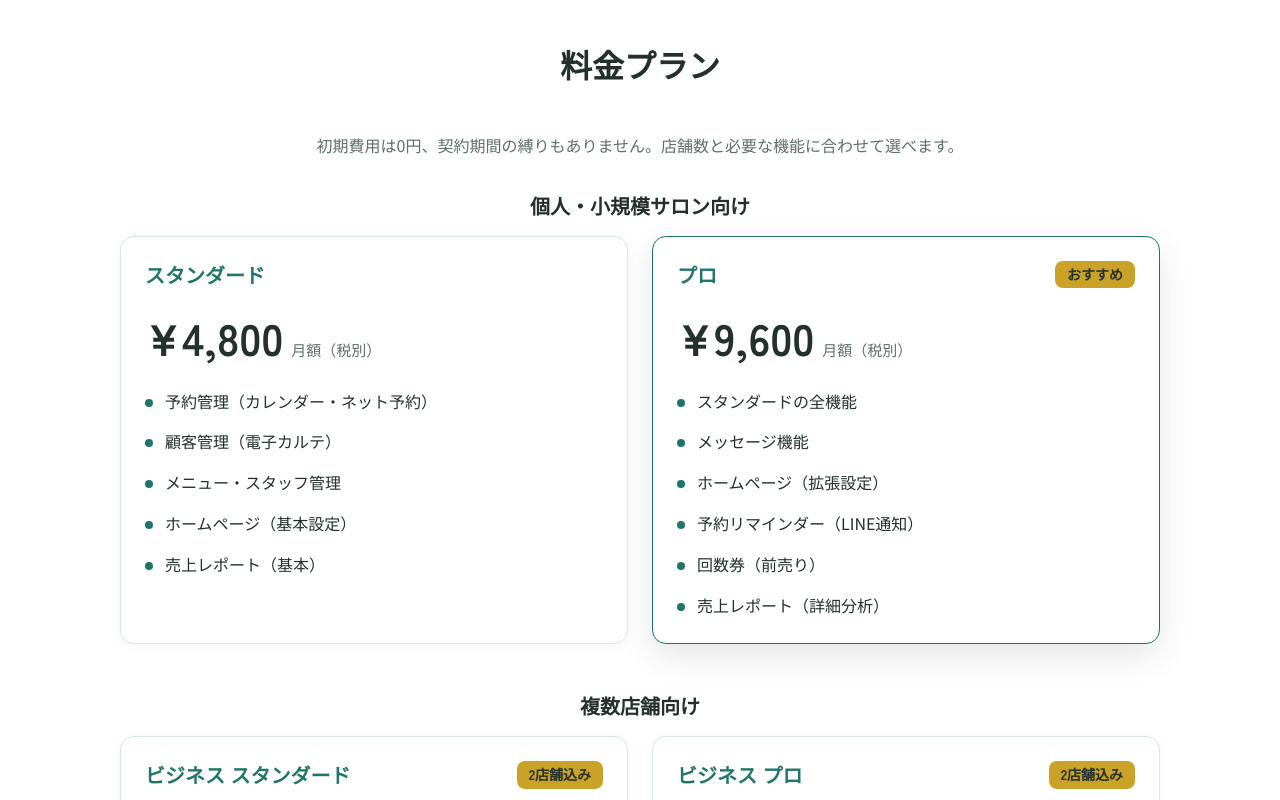
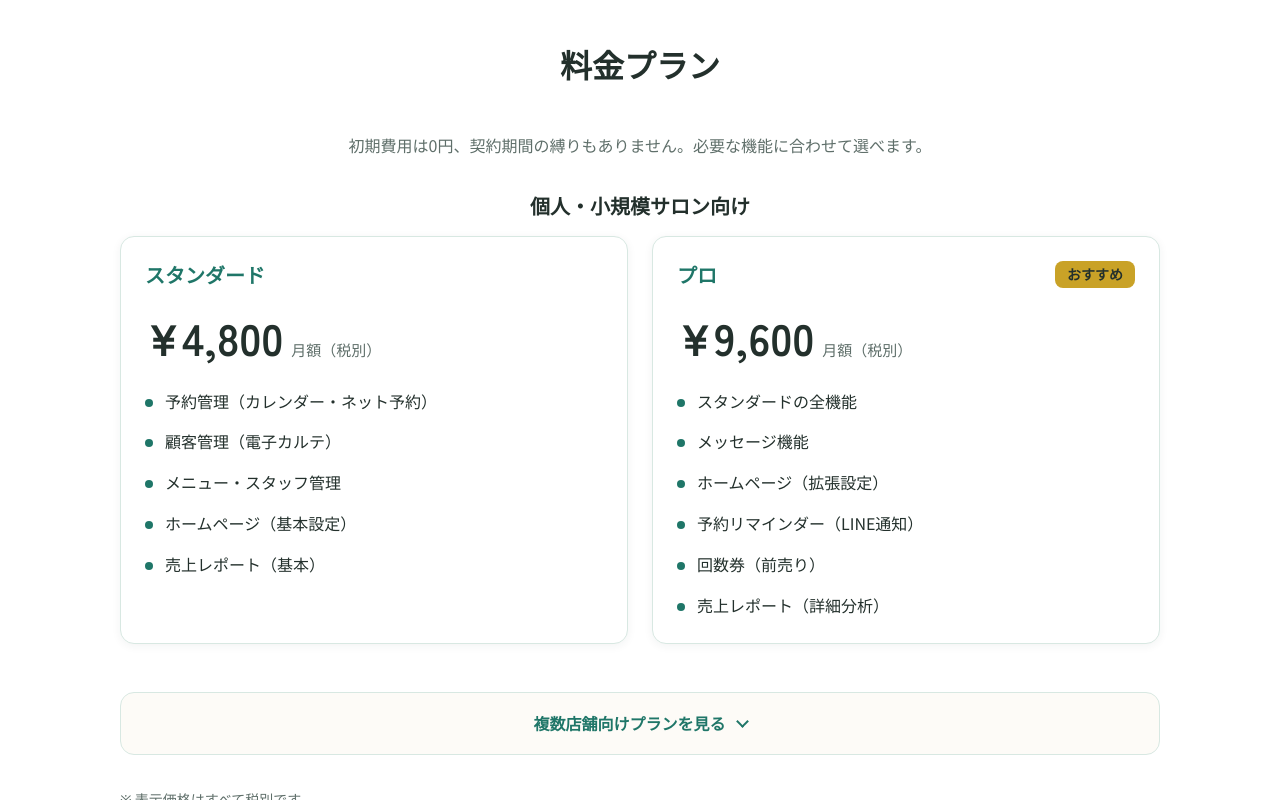
Before and after one commit to ohura-bitspace/bitsalon-lp, a React (Vite) app: page / in a window 1280 px wide. Shown: the part 1500-2300 px from the top of the page. Built offline with nearby package versions, Linux system fonts and the light colour scheme.

Commit message:
料金プランの複数店舗向けを初期非表示の折りたたみにする

```diff
--- a/src/sections/PricingSection.css
+++ b/src/sections/PricingSection.css
@@ -23,6 +23,56 @@
   text-align: center;
 }
 
+/*
+ * 折りたたみグループ（複数店舗向け）。
+ * 初期表示では見出しだけを控えめに置き、カードは開いたときにだけ見せる。
+ */
+.pricing__group--collapsible {
+  display: block;
+  background: var(--bg);
+  border: 1px solid var(--border);
+  border-radius: var(--radius);
+}
+
+.pricing__toggle {
+  display: flex;
+  align-items: center;
+  justify-content: center;
+  gap: var(--space-3);
+  padding: var(--space-4) var(--space-5);
+  color: var(--primary);
+  font-family: var(--font-heading);
+  font-weight: 700;
+  cursor: pointer;
+  list-style: none;
+}
+
+.pricing__toggle::-webkit-details-marker {
+  display: none;
+}
+
+/* 開閉状態を示すシェブロン。閉じているとき下向き、開いているとき上向き */
+.pricing__toggle::after {
+  content: '';
+  flex: 0 0 auto;
+  width: 9px;
+  height: 9px;
+  margin-top: -4px;
+  border-right: 2px solid currentColor;
+  border-bottom: 2px solid currentColor;
+  transform: rotate(45deg);
+  transition: transform 0.2s;
+}
+
+.pricing__group--collapsible[open] .pricing__toggle::after {
+  margin-top: 4px;
+  transform: rotate(-135deg);
+}
+
+.pricing__toggle-body {
+  padding: 0 var(--space-5) var(--space-5);
+}
+
 .pricing__cards {
   display: grid;
   grid-template-columns: repeat(2, minmax(0, 1fr));
@@ -40,11 +90,6 @@
   border: 1px solid var(--border);
   border-radius: var(--radius);
   box-shadow: var(--shadow-card);
-}
-
-.pricing__card--recommended {
-  border-color: var(--primary);
-  box-shadow: var(--shadow-float);
 }
 
 .pricing__card-header {
@@ -134,6 +179,14 @@
     gap: var(--space-6);
   }
 
+  .pricing__toggle {
+    padding: var(--space-4);
+  }
+
+  .pricing__toggle-body {
+    padding: 0 var(--space-4) var(--space-4);
+  }
+
   .pricing__cards {
     grid-template-columns: 1fr;
   }
--- a/src/sections/PricingSection.tsx
+++ b/src/sections/PricingSection.tsx
@@ -13,6 +13,8 @@ type PlanGroup = {
   key: string;
   label: string;
   plans: Plan[];
+  /** true のグループは折りたたみ（初期表示は閉じた状態）で出す */
+  collapsible?: boolean;
 };
 
 const planGroups: PlanGroup[] = [
@@ -53,6 +55,7 @@ const planGroups: PlanGroup[] = [
   {
     key: 'multi-location',
     label: '複数店舗向け',
+    collapsible: true,
     plans: [
       {
         key: 'business-standard',
@@ -83,27 +86,11 @@ const planGroups: PlanGroup[] = [
   },
 ];
 
-export default function PricingSection() {
+function PlanCards({ plans }: { plans: Plan[] }) {
   return (
-    <section id="pricing" className="section section--tinted">
-      <div className="container pricing">
-        <h2 className="section__title">料金プラン</h2>
-        <p className="section__lead">
-          初期費用は0円、契約期間の縛りもありません。店舗数と必要な機能に合わせて選べます。
-        </p>
-
-        <div className="pricing__groups">
-          {planGroups.map((group) => (
-            <section className="pricing__group" key={group.key} aria-labelledby={`${group.key}-heading`}>
-              <h3 className="pricing__group-title" id={`${group.key}-heading`}>
-                {group.label}
-              </h3>
     <div className="pricing__cards">
-                {group.plans.map((plan) => (
-                  <article
-                    className={`pricing__card${plan.badge === 'おすすめ' ? ' pricing__card--recommended' : ''}`}
-                    key={plan.key}
-                  >
+      {plans.map((plan) => (
+        <article className="pricing__card" key={plan.key}>
           <div className="pricing__card-header">
             <h4 className="pricing__plan-name">{plan.label}</h4>
             {plan.badge ? <span className="pricing__badge">{plan.badge}</span> : null}
@@ -122,8 +109,40 @@ export default function PricingSection() {
         </article>
       ))}
     </div>
+  );
+}
+
+export default function PricingSection() {
+  return (
+    <section id="pricing" className="section section--tinted">
+      <div className="container pricing">
+        <h2 className="section__title">料金プラン</h2>
+        <p className="section__lead">
+          初期費用は0円、契約期間の縛りもありません。必要な機能に合わせて選べます。
+        </p>
+
+        <div className="pricing__groups">
+          {planGroups.map((group) =>
+            group.collapsible ? (
+              <details className="pricing__group pricing__group--collapsible" key={group.key}>
+                <summary className="pricing__toggle">{group.label}プランを見る</summary>
+                <div className="pricing__toggle-body">
+                  <PlanCards plans={group.plans} />
+                </div>
+              </details>
+            ) : (
+              <section
+                className="pricing__group"
+                key={group.key}
+                aria-labelledby={`${group.key}-heading`}
+              >
+                <h3 className="pricing__group-title" id={`${group.key}-heading`}>
+                  {group.label}
+                </h3>
+                <PlanCards plans={group.plans} />
               </section>
-          ))}
+            ),
+          )}
         </div>
 
         <div className="pricing__notes">
```
Lines whose indentation alone changed are shown as unchanged.
